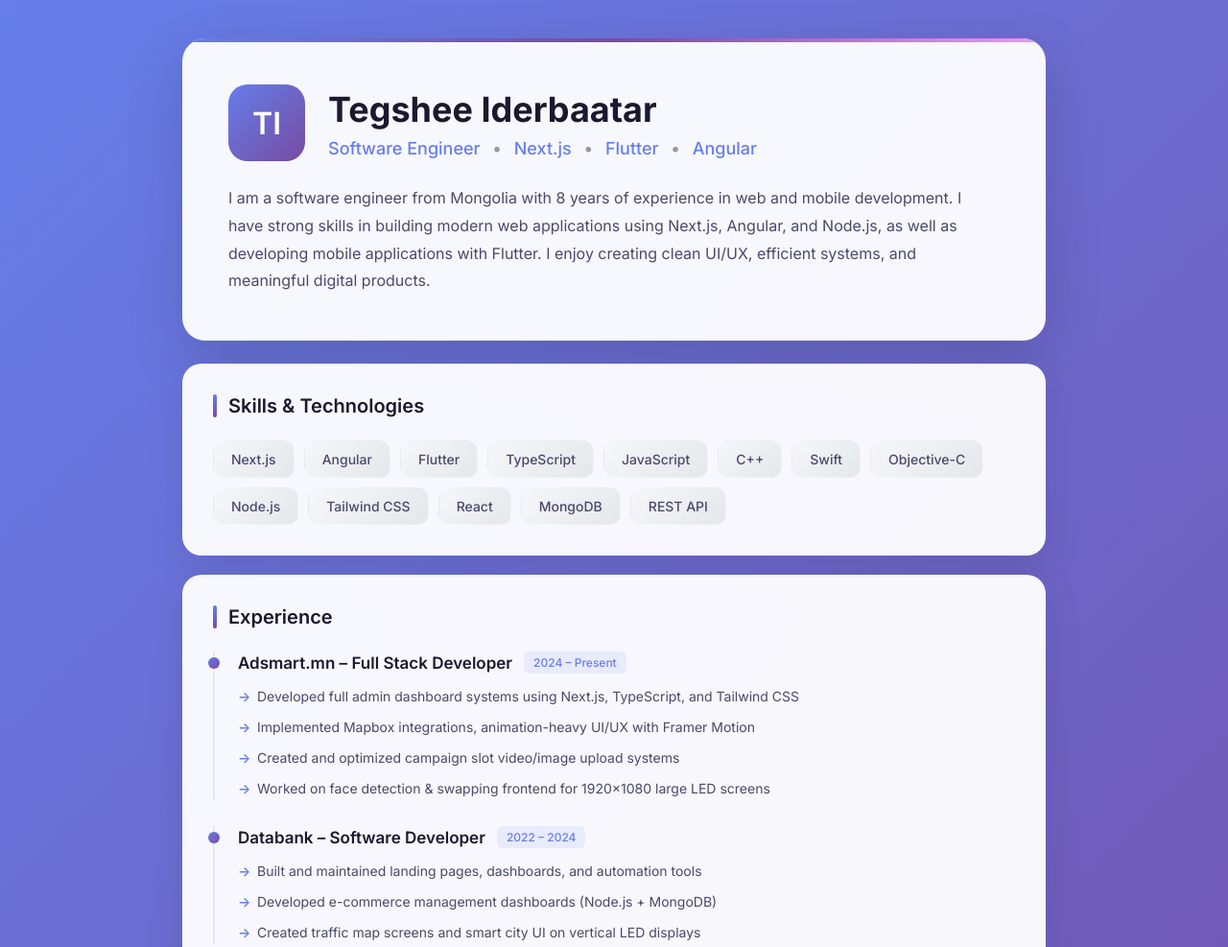
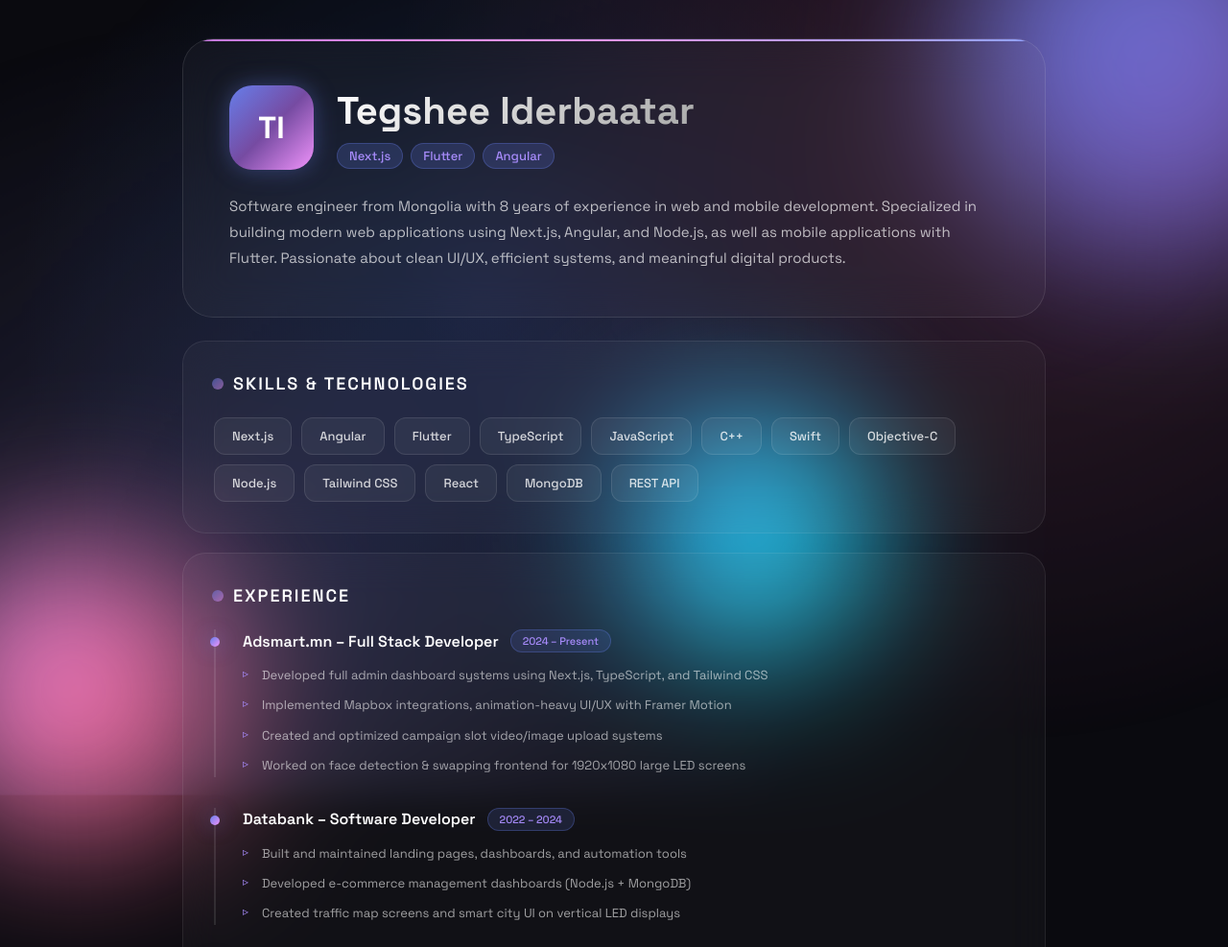
Before and after one commit to tegsheeshde/tegsheeshde.github.io, a plain HTML site: page index.html in a window 1280 px wide. Shown: the top 987 px of the page at 96% size. Drawn offline with Linux system fonts and the light colour scheme.

Commit message:
Update index.html

```diff
--- a/index.html
+++ b/index.html
@@ -4,7 +4,7 @@
   <meta charset="UTF-8">
   <meta name="viewport" content="width=device-width, initial-scale=1.0">
   <title>Tegshee Iderbaatar - Software Engineer</title>
-  <link href="https://fonts.googleapis.com/css2?family=Inter:wght@300;400;500;600;700&display=swap" rel="stylesheet">
+  <link href="https://fonts.googleapis.com/css2?family=Space+Grotesk:wght@300;400;500;600;700&display=swap" rel="stylesheet">
   <style>
     * {
       margin: 0;
@@ -13,26 +13,94 @@
     }
 
     body {
-      font-family: 'Inter', -apple-system, BlinkMacSystemFont, sans-serif;
-      background: linear-gradient(135deg, #667eea 0%, #764ba2 100%);
+      font-family: 'Space Grotesk', -apple-system, BlinkMacSystemFont, sans-serif;
+      background: #0a0a0f;
       min-height: 100vh;
       padding: 40px 20px;
-      color: #1a1a2e;
+      color: #ffffff;
+      position: relative;
+      overflow-x: hidden;
+    }
+
+    /* Animated background */
+    body::before {
+      content: '';
+      position: fixed;
+      top: 0;
+      left: 0;
+      right: 0;
+      bottom: 0;
+      background:
+        radial-gradient(circle at 20% 80%, rgba(120, 119, 198, 0.3) 0%, transparent 50%),
+        radial-gradient(circle at 80% 20%, rgba(255, 119, 198, 0.2) 0%, transparent 50%),
+        radial-gradient(circle at 40% 40%, rgba(59, 130, 246, 0.2) 0%, transparent 50%);
+      animation: backgroundPulse 8s ease-in-out infinite alternate;
+      z-index: -1;
+    }
+
+    @keyframes backgroundPulse {
+      0% { opacity: 0.5; transform: scale(1); }
+      100% { opacity: 1; transform: scale(1.1); }
+    }
+
+    /* Floating orbs */
+    .orb {
+      position: fixed;
+      border-radius: 50%;
+      filter: blur(80px);
+      z-index: -1;
+      animation: float 20s ease-in-out infinite;
+    }
+
+    .orb-1 {
+      width: 400px;
+      height: 400px;
+      background: linear-gradient(135deg, #667eea, #764ba2);
+      top: -100px;
+      right: -100px;
+      animation-delay: 0s;
+    }
+
+    .orb-2 {
+      width: 300px;
+      height: 300px;
+      background: linear-gradient(135deg, #f093fb, #f5576c);
+      bottom: -50px;
+      left: -50px;
+      animation-delay: -5s;
+    }
+
+    .orb-3 {
+      width: 250px;
+      height: 250px;
+      background: linear-gradient(135deg, #4facfe, #00f2fe);
+      top: 50%;
+      left: 50%;
+      animation-delay: -10s;
+    }
+
+    @keyframes float {
+      0%, 100% { transform: translate(0, 0) rotate(0deg); }
+      25% { transform: translate(30px, -30px) rotate(5deg); }
+      50% { transform: translate(-20px, 20px) rotate(-5deg); }
+      75% { transform: translate(20px, 30px) rotate(3deg); }
     }
 
     .container {
       max-width: 900px;
       margin: 0 auto;
+      position: relative;
+      z-index: 1;
     }
 
     /* Header Card */
     .header-card {
-      background: rgba(255, 255, 255, 0.95);
+      background: rgba(255, 255, 255, 0.03);
       backdrop-filter: blur(20px);
-      border-radius: 24px;
+      border: 1px solid rgba(255, 255, 255, 0.1);
+      border-radius: 32px;
       padding: 48px;
       margin-bottom: 24px;
-      box-shadow: 0 20px 60px rgba(0, 0, 0, 0.15);
       position: relative;
       overflow: hidden;
     }
@@ -43,8 +111,16 @@
       top: 0;
       left: 0;
       right: 0;
-      height: 4px;
-      background: linear-gradient(90deg, #667eea, #764ba2, #f093fb);
+      height: 2px;
+      background: linear-gradient(90deg, #667eea, #764ba2, #f093fb, #4facfe);
+      background-size: 300% 100%;
+      animation: gradientMove 4s ease infinite;
+    }
+
+    @keyframes gradientMove {
+      0% { background-position: 0% 50%; }
+      50% { background-position: 100% 50%; }
+      100% { background-position: 0% 50%; }
     }
 
     .profile-section {
@@ -55,74 +131,102 @@
     }
 
     .avatar {
-      width: 80px;
-      height: 80px;
-      background: linear-gradient(135deg, #667eea, #764ba2);
-      border-radius: 20px;
+      width: 88px;
+      height: 88px;
+      background: linear-gradient(135deg, #667eea, #764ba2, #f093fb);
+      border-radius: 24px;
       display: flex;
       align-items: center;
       justify-content: center;
       font-size: 32px;
       color: white;
-      font-weight: 600;
+      font-weight: 700;
+      position: relative;
+      animation: avatarGlow 3s ease-in-out infinite alternate;
+    }
+
+    @keyframes avatarGlow {
+      0% { box-shadow: 0 0 20px rgba(102, 126, 234, 0.3); }
+      100% { box-shadow: 0 0 40px rgba(102, 126, 234, 0.6); }
     }
 
     .name-section h1 {
-      font-size: 36px;
+      font-size: 40px;
       font-weight: 700;
-      color: #1a1a2e;
+      background: linear-gradient(135deg, #ffffff, #a8a8a8);
+      -webkit-background-clip: text;
+      -webkit-text-fill-color: transparent;
+      background-clip: text;
       margin-bottom: 8px;
     }
 
     .role {
-      font-size: 18px;
-      color: #667eea;
-      font-weight: 500;
+      font-size: 16px;
+      color: rgba(255, 255, 255, 0.6);
+      font-weight: 400;
+      display: flex;
+      align-items: center;
+      gap: 8px;
+      flex-wrap: wrap;
     }
 
-    .role span {
-      color: #999;
-      margin: 0 8px;
+    .role-tag {
+      background: rgba(102, 126, 234, 0.2);
+      color: #a78bfa;
+      padding: 4px 12px;
+      border-radius: 20px;
+      font-size: 13px;
+      font-weight: 500;
+      border: 1px solid rgba(102, 126, 234, 0.3);
     }
 
     .about-text {
-      font-size: 16px;
+      font-size: 15px;
       line-height: 1.8;
-      color: #4a4a6a;
+      color: rgba(255, 255, 255, 0.7);
     }
 
     /* Content Cards */
     .card {
-      background: rgba(255, 255, 255, 0.95);
+      background: rgba(255, 255, 255, 0.03);
       backdrop-filter: blur(20px);
-      border-radius: 20px;
+      border: 1px solid rgba(255, 255, 255, 0.08);
+      border-radius: 24px;
       padding: 32px;
       margin-bottom: 20px;
-      box-shadow: 0 10px 40px rgba(0, 0, 0, 0.1);
-      transition: transform 0.3s ease, box-shadow 0.3s ease;
+      transition: all 0.4s cubic-bezier(0.175, 0.885, 0.32, 1.275);
     }
 
     .card:hover {
-      transform: translateY(-4px);
-      box-shadow: 0 20px 60px rgba(0, 0, 0, 0.15);
+      transform: translateY(-8px);
+      border-color: rgba(102, 126, 234, 0.3);
+      box-shadow: 0 20px 60px rgba(102, 126, 234, 0.15);
     }
 
     .card h2 {
-      font-size: 20px;
+      font-size: 18px;
       font-weight: 600;
-      color: #1a1a2e;
+      color: #ffffff;
       margin-bottom: 24px;
       display: flex;
       align-items: center;
       gap: 12px;
+      text-transform: uppercase;
+      letter-spacing: 2px;
     }
 
     .card h2::before {
       content: '';
-      width: 4px;
-      height: 24px;
-      background: linear-gradient(180deg, #667eea, #764ba2);
-      border-radius: 2px;
+      width: 8px;
+      height: 8px;
+      background: linear-gradient(135deg, #667eea, #f093fb);
+      border-radius: 50%;
+      animation: pulse 2s ease-in-out infinite;
+    }
+
+    @keyframes pulse {
+      0%, 100% { transform: scale(1); opacity: 1; }
+      50% { transform: scale(1.5); opacity: 0.5; }
     }
 
     /* Skills */
@@ -133,29 +237,31 @@
     }
 
     .skill-tag {
-      background: linear-gradient(135deg, #f5f7fa 0%, #e4e8eb 100%);
-      color: #4a4a6a;
+      background: rgba(255, 255, 255, 0.05);
+      color: rgba(255, 255, 255, 0.8);
       padding: 10px 18px;
       border-radius: 12px;
-      font-size: 14px;
+      font-size: 13px;
       font-weight: 500;
+      border: 1px solid rgba(255, 255, 255, 0.1);
       transition: all 0.3s ease;
-      border: 1px solid transparent;
+      cursor: default;
     }
 
     .skill-tag:hover {
-      background: linear-gradient(135deg, #667eea 0%, #764ba2 100%);
-      color: white;
-      transform: translateY(-2px);
-      box-shadow: 0 4px 12px rgba(102, 126, 234, 0.4);
+      background: linear-gradient(135deg, rgba(102, 126, 234, 0.3), rgba(240, 147, 251, 0.3));
+      border-color: rgba(102, 126, 234, 0.5);
+      color: #ffffff;
+      transform: translateY(-3px);
+      box-shadow: 0 8px 20px rgba(102, 126, 234, 0.2);
     }
 
     /* Experience */
     .experience-item {
       position: relative;
-      padding-left: 24px;
-      margin-bottom: 28px;
-      border-left: 2px solid #e4e8eb;
+      padding-left: 28px;
+      margin-bottom: 32px;
+      border-left: 2px solid rgba(255, 255, 255, 0.1);
     }
 
     .experience-item:last-child {
@@ -165,18 +271,19 @@
     .experience-item::before {
       content: '';
       position: absolute;
-      left: -7px;
-      top: 6px;
-      width: 12px;
-      height: 12px;
-      background: linear-gradient(135deg, #667eea, #764ba2);
+      left: -6px;
+      top: 8px;
+      width: 10px;
+      height: 10px;
+      background: linear-gradient(135deg, #667eea, #f093fb);
       border-radius: 50%;
+      box-shadow: 0 0 20px rgba(102, 126, 234, 0.5);
     }
 
     .experience-item h3 {
-      font-size: 17px;
+      font-size: 16px;
       font-weight: 600;
-      color: #1a1a2e;
+      color: #ffffff;
       margin-bottom: 12px;
       display: flex;
       align-items: center;
@@ -185,12 +292,13 @@
     }
 
     .date-badge {
-      font-size: 12px;
+      font-size: 11px;
       font-weight: 500;
-      color: #667eea;
-      background: rgba(102, 126, 234, 0.1);
-      padding: 4px 10px;
-      border-radius: 6px;
+      color: #a78bfa;
+      background: rgba(102, 126, 234, 0.15);
+      padding: 4px 12px;
+      border-radius: 20px;
+      border: 1px solid rgba(102, 126, 234, 0.3);
     }
 
     .experience-item ul {
@@ -198,20 +306,20 @@
     }
 
     .experience-item li {
-      font-size: 14px;
-      line-height: 1.7;
-      color: #4a4a6a;
+      font-size: 13px;
+      line-height: 1.8;
+      color: rgba(255, 255, 255, 0.6);
       margin-bottom: 8px;
       padding-left: 20px;
       position: relative;
     }
 
     .experience-item li::before {
-      content: '→';
+      content: '▹';
       position: absolute;
       left: 0;
-      color: #667eea;
-      font-weight: 600;
+      color: #a78bfa;
+      font-size: 12px;
     }
 
     /* Projects */
@@ -222,36 +330,52 @@
     }
 
     .project-item {
-      background: linear-gradient(135deg, #f5f7fa 0%, #e4e8eb 100%);
-      padding: 20px;
-      border-radius: 16px;
+      background: rgba(255, 255, 255, 0.03);
+      border: 1px solid rgba(255, 255, 255, 0.08);
+      padding: 24px;
+      border-radius: 20px;
       transition: all 0.3s ease;
+      position: relative;
+      overflow: hidden;
+    }
+
+    .project-item::before {
+      content: '';
+      position: absolute;
+      top: 0;
+      left: 0;
+      right: 0;
+      bottom: 0;
+      background: linear-gradient(135deg, rgba(102, 126, 234, 0.1), rgba(240, 147, 251, 0.1));
+      opacity: 0;
+      transition: opacity 0.3s ease;
     }
 
     .project-item:hover {
-      background: linear-gradient(135deg, #667eea 0%, #764ba2 100%);
-      transform: translateY(-2px);
-      box-shadow: 0 8px 24px rgba(102, 126, 234, 0.3);
+      transform: translateY(-4px);
+      border-color: rgba(102, 126, 234, 0.4);
+      box-shadow: 0 12px 32px rgba(102, 126, 234, 0.15);
     }
 
-    .project-item:hover h4,
-    .project-item:hover p {
-      color: white;
+    .project-item:hover::before {
+      opacity: 1;
     }
 
     .project-item h4 {
-      font-size: 15px;
+      font-size: 14px;
       font-weight: 600;
-      color: #1a1a2e;
-      margin-bottom: 6px;
-      transition: color 0.3s ease;
+      color: #ffffff;
+      margin-bottom: 8px;
+      position: relative;
+      z-index: 1;
     }
 
     .project-item p {
-      font-size: 13px;
-      color: #6a6a8a;
-      line-height: 1.5;
-      transition: color 0.3s ease;
+      font-size: 12px;
+      color: rgba(255, 255, 255, 0.5);
+      line-height: 1.6;
+      position: relative;
+      z-index: 1;
     }
 
     /* Contact */
@@ -263,54 +387,55 @@
 
     .contact-item {
       text-align: center;
-      padding: 20px;
-      background: linear-gradient(135deg, #f5f7fa 0%, #e4e8eb 100%);
-      border-radius: 16px;
+      padding: 24px 16px;
+      background: rgba(255, 255, 255, 0.03);
+      border: 1px solid rgba(255, 255, 255, 0.08);
+      border-radius: 20px;
       transition: all 0.3s ease;
     }
 
     .contact-item:hover {
-      background: linear-gradient(135deg, #667eea 0%, #764ba2 100%);
-      transform: translateY(-2px);
-    }
-
-    .contact-item:hover .contact-label,
-    .contact-item:hover .contact-value {
-      color: white;
+      transform: translateY(-4px);
+      border-color: rgba(102, 126, 234, 0.4);
+      background: rgba(102, 126, 234, 0.1);
     }
 
     .contact-icon {
-      font-size: 24px;
-      margin-bottom: 8px;
+      font-size: 28px;
+      margin-bottom: 12px;
     }
 
     .contact-label {
-      font-size: 12px;
-      color: #999;
+      font-size: 10px;
+      color: rgba(255, 255, 255, 0.4);
       text-transform: uppercase;
-      letter-spacing: 1px;
-      margin-bottom: 4px;
-      transition: color 0.3s ease;
+      letter-spacing: 2px;
+      margin-bottom: 6px;
     }
 
     .contact-value {
-      font-size: 14px;
-      color: #4a4a6a;
+      font-size: 13px;
+      color: rgba(255, 255, 255, 0.8);
       font-weight: 500;
-      transition: color 0.3s ease;
     }
 
     .contact-value a {
       color: inherit;
       text-decoration: none;
+      transition: color 0.3s ease;
+    }
+
+    .contact-value a:hover {
+      color: #a78bfa;
     }
 
     /* Footer */
     footer {
       text-align: center;
-      padding: 24px;
-      color: rgba(255, 255, 255, 0.8);
-      font-size: 14px;
+      padding: 32px;
+      color: rgba(255, 255, 255, 0.3);
+      font-size: 13px;
+      letter-spacing: 1px;
     }
 
     /* Responsive */
@@ -328,8 +453,12 @@
         text-align: center;
       }
 
+      .role {
+        justify-content: center;
+      }
+
       .name-section h1 {
-        font-size: 28px;
+        font-size: 32px;
       }
 
       .projects-grid,
@@ -340,11 +469,20 @@
       .card {
         padding: 24px;
       }
+
+      .orb {
+        display: none;
+      }
     }
   </style>
 </head>
 
 <body>
+  <!-- Floating orbs for background effect -->
+  <div class="orb orb-1"></div>
+  <div class="orb orb-2"></div>
+  <div class="orb orb-3"></div>
+
   <div class="container">
 
     <!-- Header -->
@@ -353,13 +491,17 @@
         <div class="avatar">TI</div>
         <div class="name-section">
           <h1>Tegshee Iderbaatar</h1>
-          <div class="role">Software Engineer <span>•</span> Next.js <span>•</span> Flutter <span>•</span> Angular</div>
+          <div class="role">
+            <span class="role-tag">Next.js</span>
+            <span class="role-tag">Flutter</span>
+            <span class="role-tag">Angular</span>
+          </div>
         </div>
       </div>
       <p class="about-text">
-        I am a software engineer from Mongolia with 8 years of experience in web and mobile development.
-        I have strong skills in building modern web applications using Next.js, Angular, and Node.js, as well as
-        developing mobile applications with Flutter. I enjoy creating clean UI/UX, efficient systems, and meaningful digital products.
+        Software engineer from Mongolia with 8 years of experience in web and mobile development.
+        Specialized in building modern web applications using Next.js, Angular, and Node.js, as well as
+        mobile applications with Flutter. Passionate about clean UI/UX, efficient systems, and meaningful digital products.
       </p>
     </div>
 
@@ -434,6 +576,10 @@
           <p>Next.js App Router, Tailwind, API integrations</p>
         </div>
         <div class="project-item">
+          <h4>Smella Admin</h4>
+          <p>Perfume e-commerce admin system</p>
+        </div>
+        <div class="project-item">
           <h4>Mapbox Traffic Maps</h4>
           <p>City traffic visualization for LED screens</p>
         </div>
@@ -452,14 +598,14 @@
           <div class="contact-icon">✉️</div>
           <div class="contact-label">Email</div>
           <div class="contact-value">
-            <a href="mailto:tegsheeshd@email.com">tegsheeshd@email.com</a>
+            <a href="mailto:your@email.com">your@email.com</a>
           </div>
         </div>
         <div class="contact-item">
           <div class="contact-icon">💻</div>
-          <div class="contact-label">LinkedIn</div>
+          <div class="contact-label">GitHub</div>
           <div class="contact-value">
-            <a href="https://www.linkedin.com/in/tegshee-iderbaatar-0680b3135/">tegshee iderbaatar</a>
+            <a href="https://github.com/yourusername">yourusername</a>
           </div>
         </div>
         <div class="contact-item">
```
